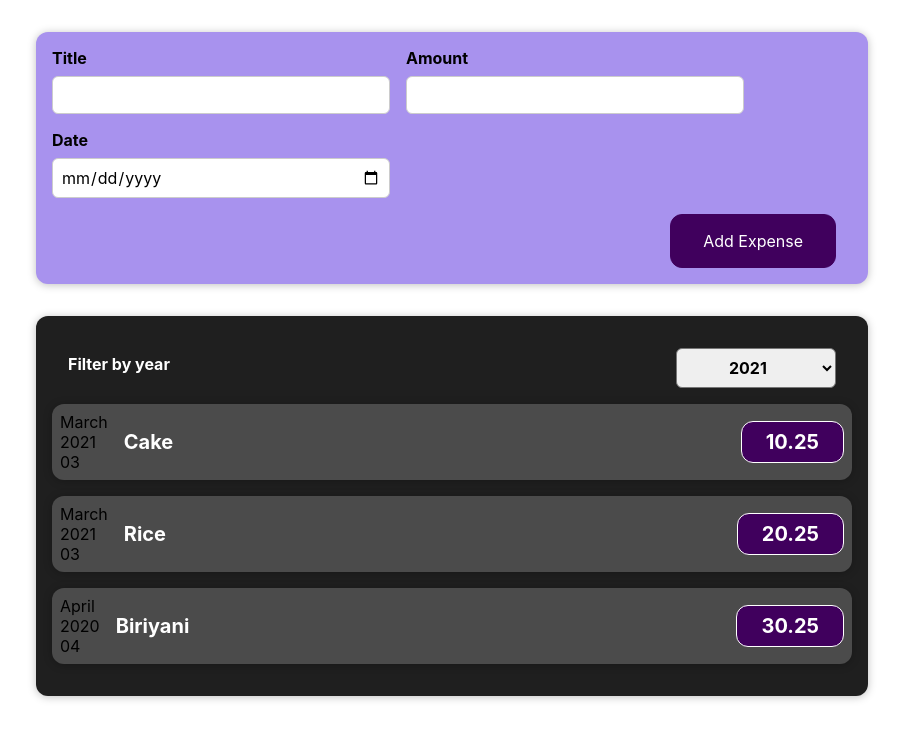
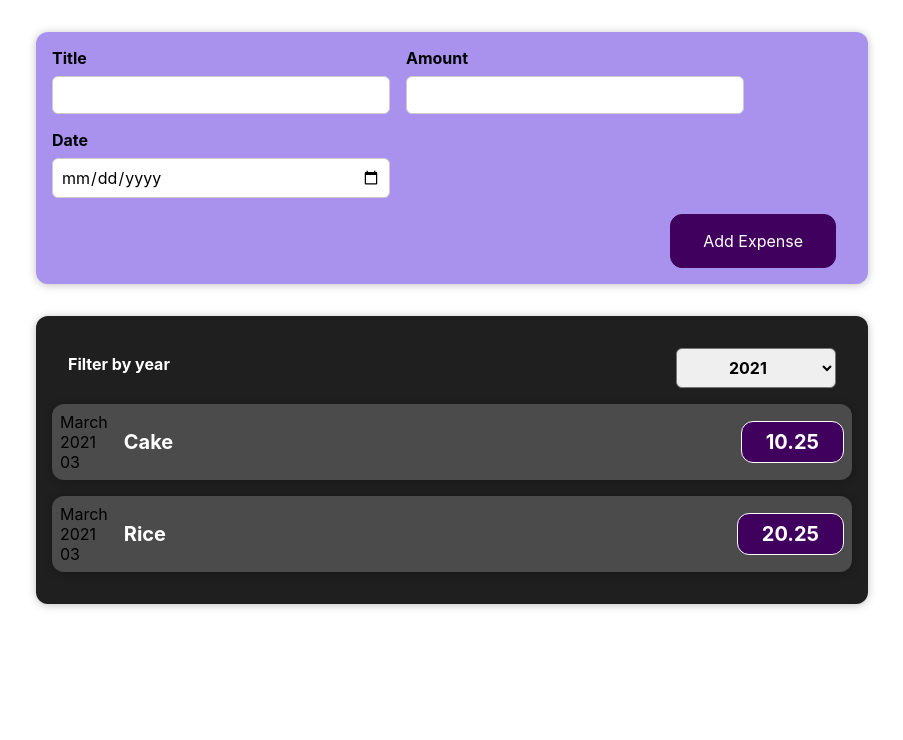
Before and after one commit to Sudarshan-Gowda/ReactJS-Concepts, a React (Create React App) app in the folder expense-tracker/: page / in a window 1280 px wide. Shown: the top 740 px of the page, without its empty margins (188-1091 px from the left). Built offline with nearby package versions, Linux system fonts and the light colour scheme.

Commit message:
File chages

```diff
--- a/expense-tracker/src/App.js
+++ b/expense-tracker/src/App.js
@@ -1,9 +1,9 @@
+import { useState } from "react";
 import "./App.css";
 import Expenses from "./components/Expenses/Expenses";
 import NewExpense from "./components/NewExpense/NewExpense";
 
-const App = () => {
-  const expenses = [
+const DUMMY_EXPENSES = [
   {
     id: "1",
     title: "Cake",
@@ -24,14 +24,20 @@ const App = () => {
   },
 ];
 
+const App = () => {
+  const [expenses, setExpenses] = useState(DUMMY_EXPENSES);
+
   const addExpenseHandler = (expense) => {
     //console.log(expense);
+    setExpenses((prev) => {
+      return [expense, ...prev];
+    });
   };
 
   return (
     <div>
       <NewExpense onAddExpense={addExpenseHandler} />
-      <Expenses expenses={expenses} />
+      <Expenses items={expenses} />
     </div>
   );
 };
--- a/expense-tracker/src/components/Expenses/ExpenseItem.js
+++ b/expense-tracker/src/components/Expenses/ExpenseItem.js
@@ -4,6 +4,7 @@ import "./ExpenseItem.css";
 
 const ExpenseItem = (props) => {
   return (
+    <li>
       <Card className='expense-item'>
         <ExpenseDate date={props.date} />
         <div className='expense-item__description'>
@@ -11,6 +12,7 @@ const ExpenseItem = (props) => {
           <div className='expense-item__price'>{props.amount}</div>
         </div>
       </Card>
+    </li>
   );
 };
 
--- a/expense-tracker/src/components/Expenses/Expenses.js
+++ b/expense-tracker/src/components/Expenses/Expenses.js
@@ -1,18 +1,19 @@
 import { useState } from "react";
 import Card from "../UI/Card";
-import ExpenseItem from "./ExpenseItem";
 import "./Expenses.css";
 import ExpensesFilter from "./ExpensesFilter";
+import ExpensesList from "./ExpensesList";
 
 const Expenses = (props) => {
-  const expenses = props.expenses;
-
   const [filteredYear, setFilteredYear] = useState("2021");
 
   const selectedYearData = (selectedYear) => {
-    console.log(selectedYear);
     setFilteredYear(selectedYear);
   };
+
+  const items = props.items.filter((item) => {
+    return item.date.getFullYear().toString() === filteredYear;
+  });
 
   return (
     <Card className='expenses'>
@@ -20,21 +21,7 @@ const Expenses = (props) => {
         selected={filteredYear}
         onChangeFilter={selectedYearData}
       />
-      <ExpenseItem
-        title={expenses[0].title}
-        amount={expenses[0].amount}
-        date={expenses[0].date}
-      />
-      <ExpenseItem
-        title={expenses[1].title}
-        amount={expenses[1].amount}
-        date={expenses[1].date}
-      />
-      <ExpenseItem
-        title={expenses[2].title}
-        amount={expenses[2].amount}
-        date={expenses[2].date}
-      />
+      <ExpensesList items={items} />
     </Card>
   );
 };
--- /dev/null
+++ b/expense-tracker/src/components/Expenses/ExpensesList.css
@@ -0,0 +1,9 @@
+.expenses-list {
+  list-style: none;
+  padding: 0;
+}
+
+.expenses-list__fallback {
+  color: white;
+  text-align: center;
+}
--- /dev/null
+++ b/expense-tracker/src/components/Expenses/ExpensesList.js
@@ -0,0 +1,23 @@
+import ExpenseItem from "./ExpenseItem";
+import "./ExpensesList.css";
+
+const ExpensesList = (props) => {
+  if (props.items.length === 0) {
+    return <h2 className='expenses-list__fallback '>Found no expense</h2>;
+  }
+
+  return (
+    <ul className='expenses-list'>
+      {props.items.map((expense) => (
+        <ExpenseItem
+          key={expense.id}
+          title={expense.title}
+          amount={expense.amount}
+          date={expense.date}
+        />
+      ))}
+    </ul>
+  );
+};
+
+export default ExpensesList;
```
Lines whose indentation alone changed are shown as unchanged.
